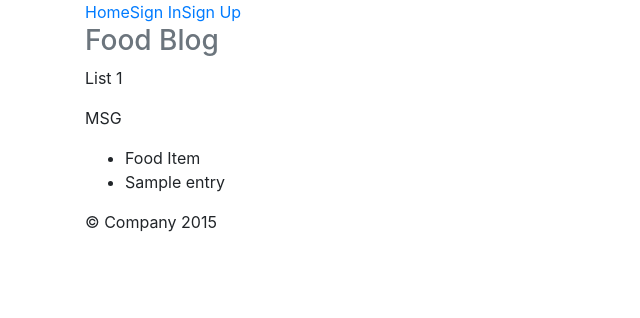
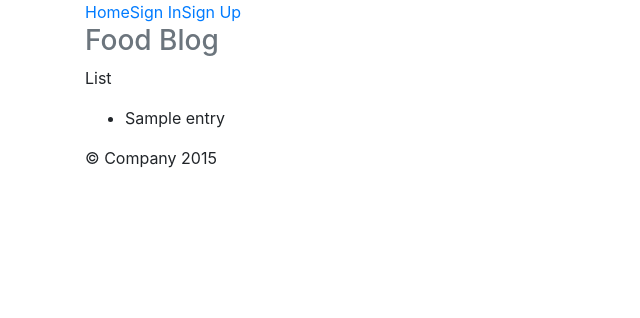
Before and after one commit to kamikaz1k/food-blog, a Flask app: template templates/food-master-list.html in a window 1280 px wide. Shown: the top 318 px of the page, without its empty margins (0-640 px from the left). Run offline with Flask 2, Linux system fonts and the light colour scheme; the template is opened without the code that fills it: most values are stand-ins (such as "Sample title", 1, 10 or a date in 2020); parts of the project's set-up code (start-up, migrations or seed data) failed here and were passed over; some libraries are stand-ins or nearby versions.

Commit message:
cleaned up msg from template

```diff
--- a/templates/food-master-list.html
+++ b/templates/food-master-list.html
@@ -24,10 +24,10 @@
         </div>
 
         <div>
-            <p>List {{ posts.length }}</p>
-            <p>MSG {{ msg }}</p>
+            <p>List</p>
+            <!-- <p>MSG {{ msg }}</p> -->
             <ul>
-                <li>Food Item</li>
+                <!-- <li>Food Item</li> -->
                 {% for entry in posts %}
                 <li>{{ entry }}</li>
                 {% endfor %}
```
